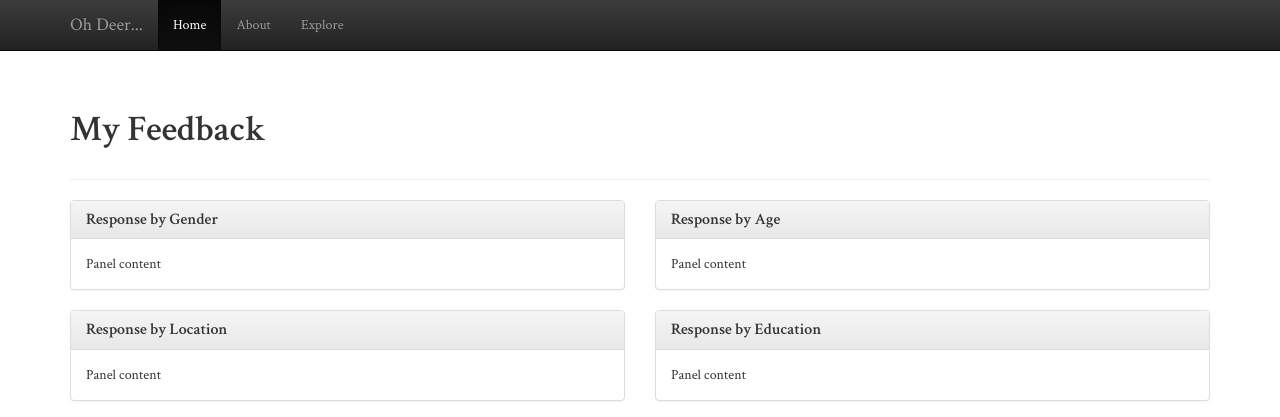
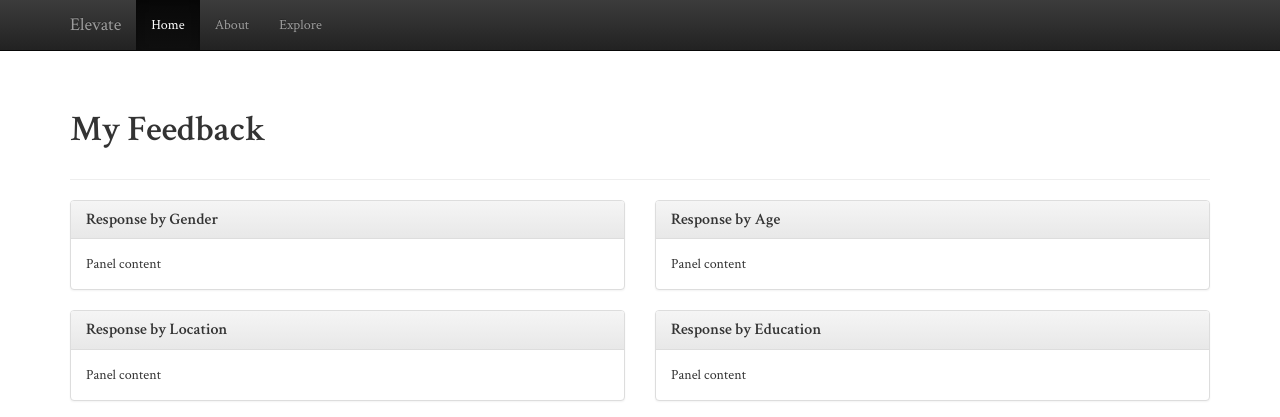
Before and after one commit to TomOndiba/PennApps2015, a Django app: page / in a window 1280 px wide. Shown: the top 417 px of the page. Run offline with Django 3.2, Linux system fonts and the light colour scheme; parts of the project's set-up code (start-up, migrations or seed data) failed here and were passed over; some libraries are stand-ins or nearby versions.

Commit message:
nav bar button added... yes i konw it looks weird; working on it

```diff
--- a/tindeers/templates/tindeers/base.html
+++ b/tindeers/templates/tindeers/base.html
@@ -27,7 +27,7 @@
 	            <span class="icon-bar"></span>
 	            <span class="icon-bar"></span>
 	          </button>
-	          <a class="navbar-brand" href="#">Oh Deer...</a>
+	          <a class="navbar-brand" href="#">Elevate</a>
 	        </div>
 	        <div id="navbar" class="navbar-collapse collapse">
 	          <ul class="nav navbar-nav">
@@ -47,6 +47,7 @@
 	                {% endfor %}
 	              </ul>
 	            </li>
+	            <li><a href="#" class="btn btn-lg btn-primary">Primary</a></li>
 	            {% endif %}
 	          </ul>
 	        </div><!--/.nav-collapse -->
```
